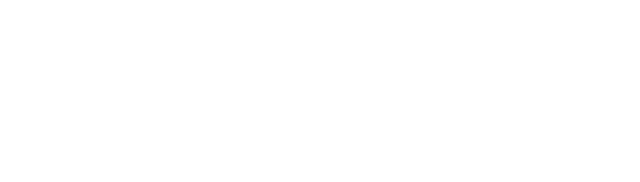
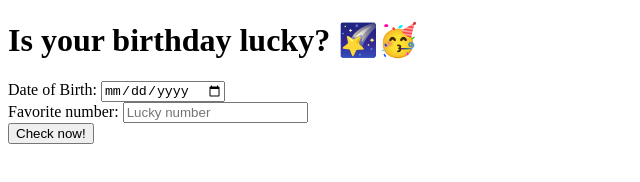
Before and after one commit to supminn/neoG_LuckyBirthday, a plain HTML site: page index.html in a window 1280 px wide. Shown: the whole page, without its empty margins (0-640 px from the left). Drawn offline with Linux system fonts and the light colour scheme.

Commit message:
feat: html inputs ready

```diff
--- a/index.html
+++ b/index.html
@@ -8,7 +8,12 @@
     <title>Lucky Birthday</title>
 </head>
 <body>
-
+    <h1>Is your birthday lucky? 🌠🥳</h1>
+    <form>
+       <div>Date of Birth: <input type="date" required /> </div>
+        <div>Favorite number: <input type="number" required placeholder="Lucky number"/></div>
+        <button>Check now!</button>
+    </form>
     <script src="script/app.js" type="text/javascript"></script>
 </body>
 </html>
```
